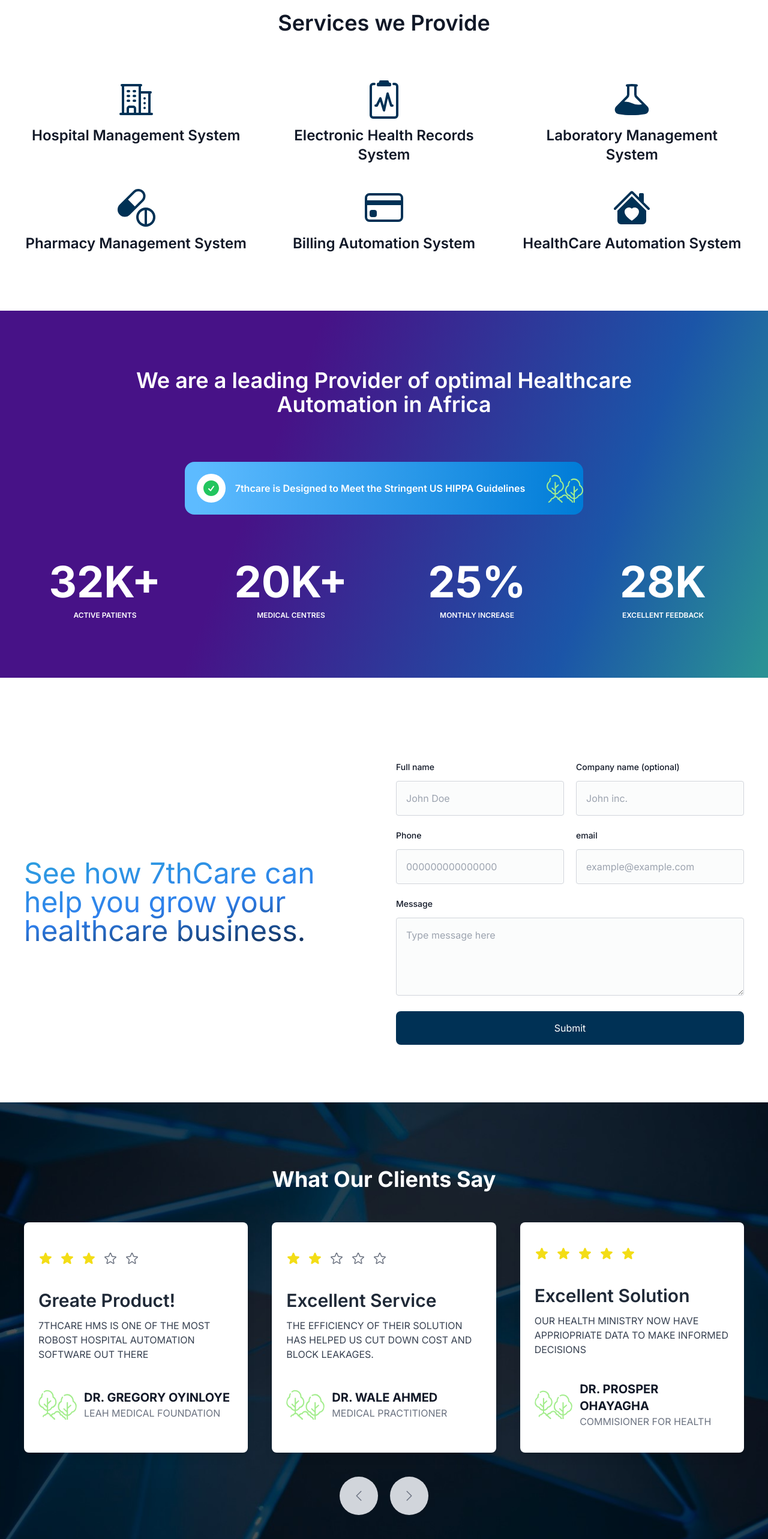
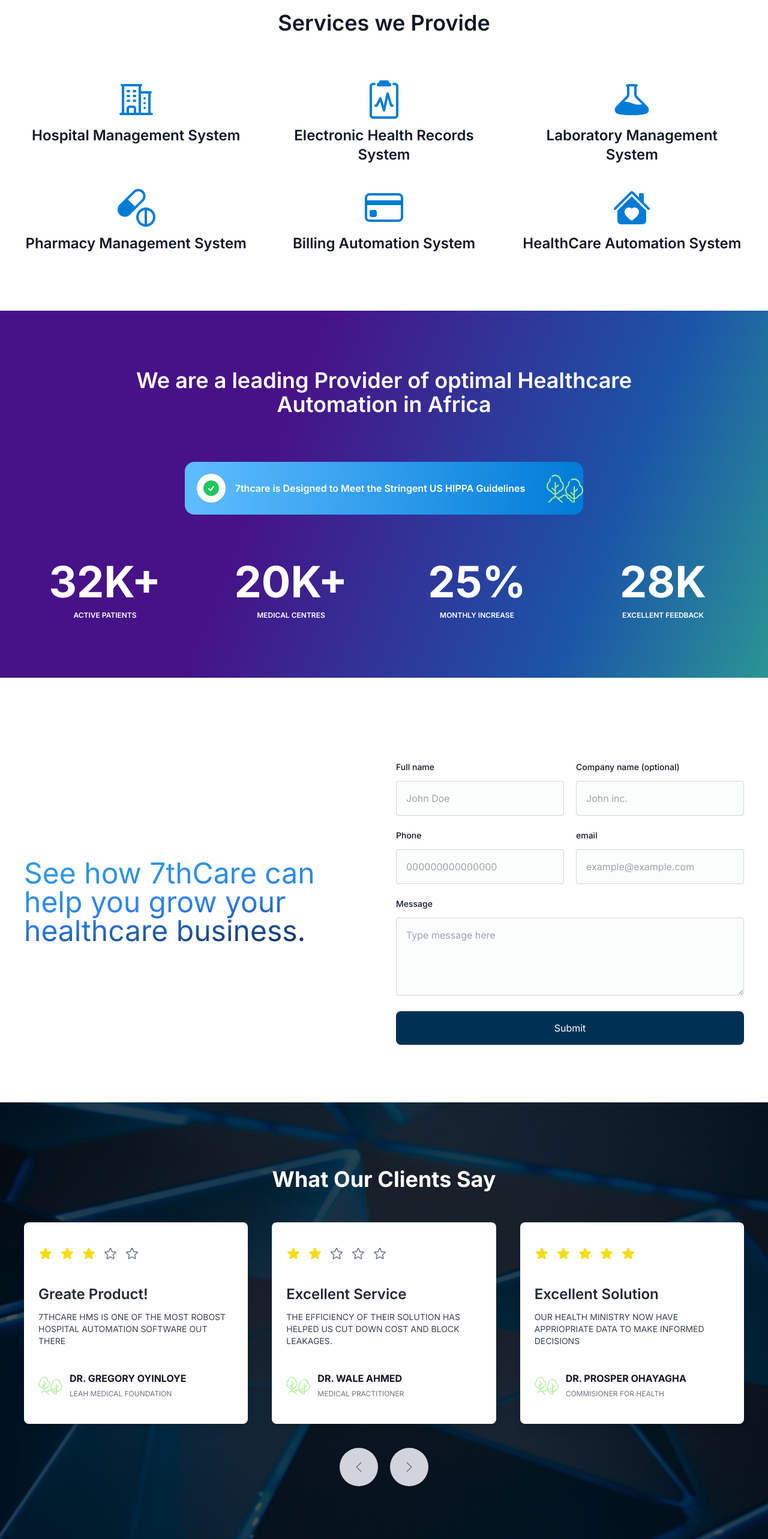
Before and after one commit to Adewale-D-A/healthcare-website, a Next.js app: page / in a window 1280 px wide. Shown: the part 1560-4126 px from the top of the page at 60% size. Built offline with nearby package versions, Linux system fonts and the light colour scheme.

Commit message:
UI Design color adjustments

```diff
--- a/src/app/(base)/about-us/page.tsx
+++ b/src/app/(base)/about-us/page.tsx
@@ -130,7 +130,7 @@
               }`}
             >
               <div
-                className={`w-full md:w-1/2 flex  py-10 items-center justify-between gap-4 border-[#008000] ${
+                className={`w-full md:w-1/2 flex  py-10 items-center justify-between gap-4 border-[#003B67] ${
                   index % 2 === 1
                     ? "border-l-4 md:border-l-0 md:border-r-4 md:flex-row-reverse"
                     : " border-l-4 mr-1"
@@ -139,8 +139,8 @@
                 <svg
                   xmlns="http://www.w3.org/2000/svg"
                   viewBox="0 0 512 512"
-                  fill="#008000"
-                  className={`w-12 h-12 text-[#008000] ${
+                  fill="#003B67"
+                  className={`w-12 h-12 text-[#003B67] ${
                     index % 2 === 1 ? "flip" : ""
                   }`}
                 >
--- a/src/app/(base)/page.tsx
+++ b/src/app/(base)/page.tsx
@@ -109,7 +109,7 @@
                   viewBox="0 0 24 24"
                   strokeWidth={1.5}
                   stroke="currentColor"
-                  className="w-10 h-10 md:w-16 md:h-16 text-primary-500"
+                  className="w-10 h-10 md:w-16 md:h-16 text-secondary-500"
                 >
                   <path
                     strokeLinecap="round"
@@ -127,7 +127,7 @@
                 <svg
                   xmlns="http://www.w3.org/2000/svg"
                   fill="currentColor"
-                  className="w-10 h-10 md:w-16 md:h-16 text-primary-500"
+                  className="w-10 h-10 md:w-16 md:h-16 text-secondary-500"
                   viewBox="0 0 16 16"
                 >
                   <path d="M9.5 0a.5.5 0 0 1 .5.5.5.5 0 0 0 .5.5.5.5 0 0 1 .5.5V2a.5.5 0 0 1-.5.5h-5A.5.5 0 0 1 5 2v-.5a.5.5 0 0 1 .5-.5.5.5 0 0 0 .5-.5.5.5 0 0 1 .5-.5z" />
@@ -145,7 +145,7 @@
                   xmlns="http://www.w3.org/2000/svg"
                   viewBox="0 0 24 24"
                   fill="currentColor"
-                  className="w-10 h-10 md:w-16 md:h-16 text-primary-500"
+                  className="w-10 h-10 md:w-16 md:h-16 text-secondary-500"
                 >
                   <path
                     fillRule="evenodd"
@@ -164,7 +164,7 @@
                 <svg
                   xmlns="http://www.w3.org/2000/svg"
                   fill="currentColor"
-                  className="w-10 h-10 md:w-16 md:h-16 text-primary-500"
+                  className="w-10 h-10 md:w-16 md:h-16 text-secondary-500"
                   viewBox="0 0 16 16"
                 >
                   <path d="M11.02 5.364a3 3 0 0 0-4.242-4.243L1.121 6.778a3 3 0 1 0 4.243 4.243l5.657-5.657Zm-6.413-.657 2.878-2.879a2 2 0 1 1 2.829 2.829L7.435 7.536zM12 8a4 4 0 1 1 0 8 4 4 0 0 1 0-8m-.5 1.042a3 3 0 0 0 0 5.917zm1 5.917a3 3 0 0 0 0-5.917z" />{" "}
@@ -180,7 +180,7 @@
                 <svg
                   xmlns="http://www.w3.org/2000/svg"
                   fill="currentColor"
-                  className="w-10 h-10 md:w-16 md:h-16 text-primary-500"
+                  className="w-10 h-10 md:w-16 md:h-16 text-secondary-500"
                   viewBox="0 0 16 16"
                 >
                   <path d="M0 4a2 2 0 0 1 2-2h12a2 2 0 0 1 2 2v8a2 2 0 0 1-2 2H2a2 2 0 0 1-2-2zm2-1a1 1 0 0 0-1 1v1h14V4a1 1 0 0 0-1-1zm13 4H1v5a1 1 0 0 0 1 1h12a1 1 0 0 0 1-1z" />
@@ -197,7 +197,7 @@
                 <svg
                   xmlns="http://www.w3.org/2000/svg"
                   fill="currentColor"
-                  className="w-10 h-10 md:w-16 md:h-16 text-primary-500"
+                  className="w-10 h-10 md:w-16 md:h-16 text-secondary-500"
                   viewBox="0 0 16 16"
                 >
                   <path d="M7.293 1.5a1 1 0 0 1 1.414 0L11 3.793V2.5a.5.5 0 0 1 .5-.5h1a.5.5 0 0 1 .5.5v3.293l2.354 2.353a.5.5 0 0 1-.708.707L8 2.207 1.354 8.853a.5.5 0 1 1-.708-.707z" />
--- a/src/app/(base)/services/page.tsx
+++ b/src/app/(base)/services/page.tsx
@@ -87,7 +87,7 @@
           return (
             <div className="w-full relative z-10" key={item?.id}>
               <div className="absolute top-0 left-0 z-0 flex items-center justify-center w-full">
-                <div className=" text-white p-5 bg-primary-500 rounded-2xl">
+                <div className=" text-white p-5 bg-secondary-500 rounded-2xl">
                   {item?.icon}
                 </div>
               </div>
@@ -96,7 +96,7 @@
                 <p className=" text-gray-500">{item?.description}</p>
                 <Link
                   href={item?.url}
-                  className=" font-semibold text-primary-500 underline"
+                  className=" font-semibold text-secondary-500 underline"
                 >
                   More Info
                 </Link>
--- a/src/components/Testimonials.tsx
+++ b/src/components/Testimonials.tsx
@@ -82,14 +82,14 @@
                   >
                     <Ratings rating={item?.rating} />
                     <div className=" flex flex-col gap-3">
-                      <h4 className=" text-3xl text-gray-800 font-semibold">
+                      <h4 className=" text-2xl text-gray-800 font-semibold">
                         {item?.title}
                       </h4>
-                      <p className="text-gray-700">{item?.comment}</p>
+                      <p className="text-gray-700 text-sm">{item?.comment}</p>
                     </div>
                     <div className="flex gap-3 items-center">
                       <div
-                        className={`w-16 h-16 aspect-square rounded-full transition-all overflow-hidden flex justify-center items-center`}
+                        className={`w-10 h-10 aspect-square rounded-full transition-all overflow-hidden flex justify-center items-center`}
                       >
                         <Image
                           src={"/leaf_sample.svg"}
@@ -100,8 +100,10 @@
                         />
                       </div>
                       <div>
-                        <h6 className="font-bold text-xl">{item?.name}</h6>
-                        <span className=" text-gray-500">{item?.position}</span>
+                        <h6 className="font-bold">{item?.name}</h6>
+                        <span className=" text-gray-500 text-xs">
+                          {item?.position}
+                        </span>
                       </div>
                     </div>
                   </div>
--- a/src/components/about-us-slider/index.tsx
+++ b/src/components/about-us-slider/index.tsx
@@ -27,7 +27,7 @@
           >
             <div className="w-full border rounded-t-lg shadow-xl">
               <div className="flex flex-col items-center gap-10 justify-center w-full  py-16">
-                <div className=" text-white p-5 bg-primary-500 rounded-full">
+                <div className=" text-white p-5 bg-secondary-500 rounded-full">
                   {item?.icon}
                 </div>
                 <h6 className=" text-xl font-semibold">{item?.title}</h6>
```
Also changed, not shown: 1 other file (tests, documents, lock files or other folders).
